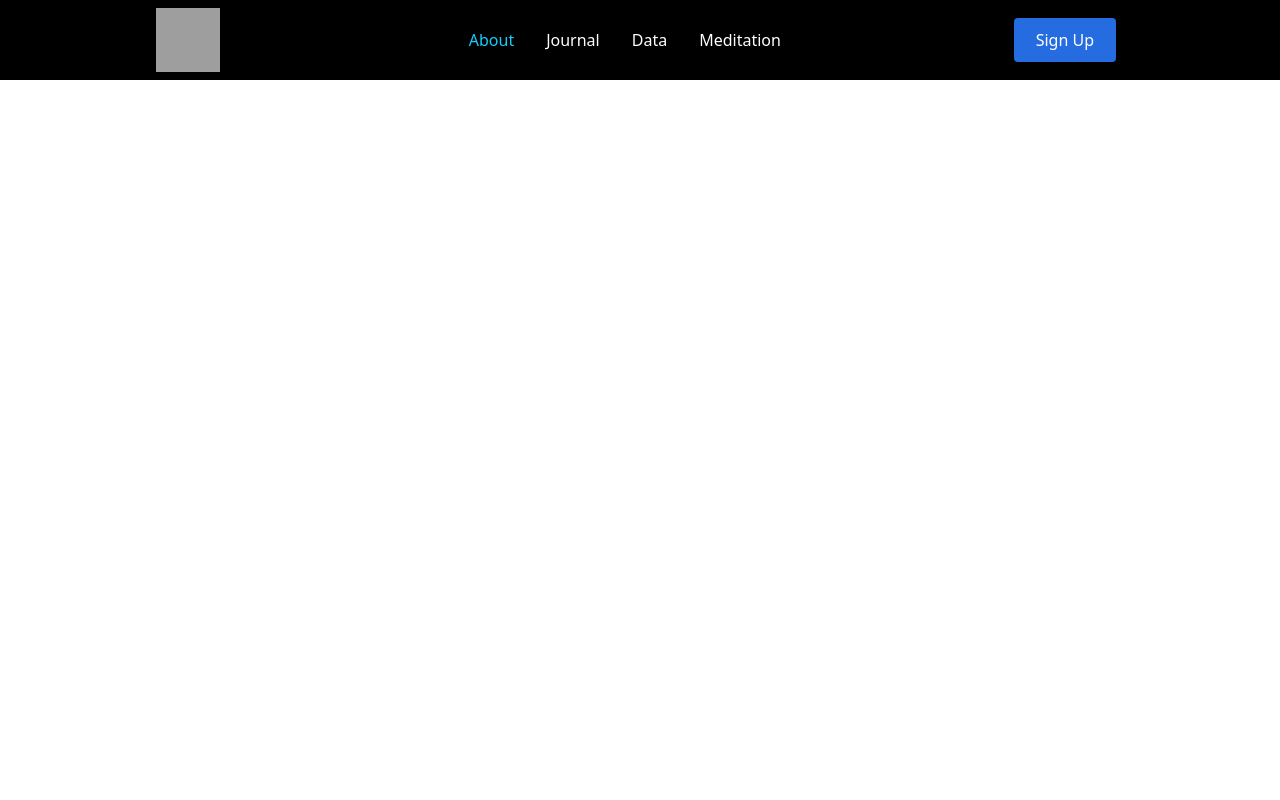
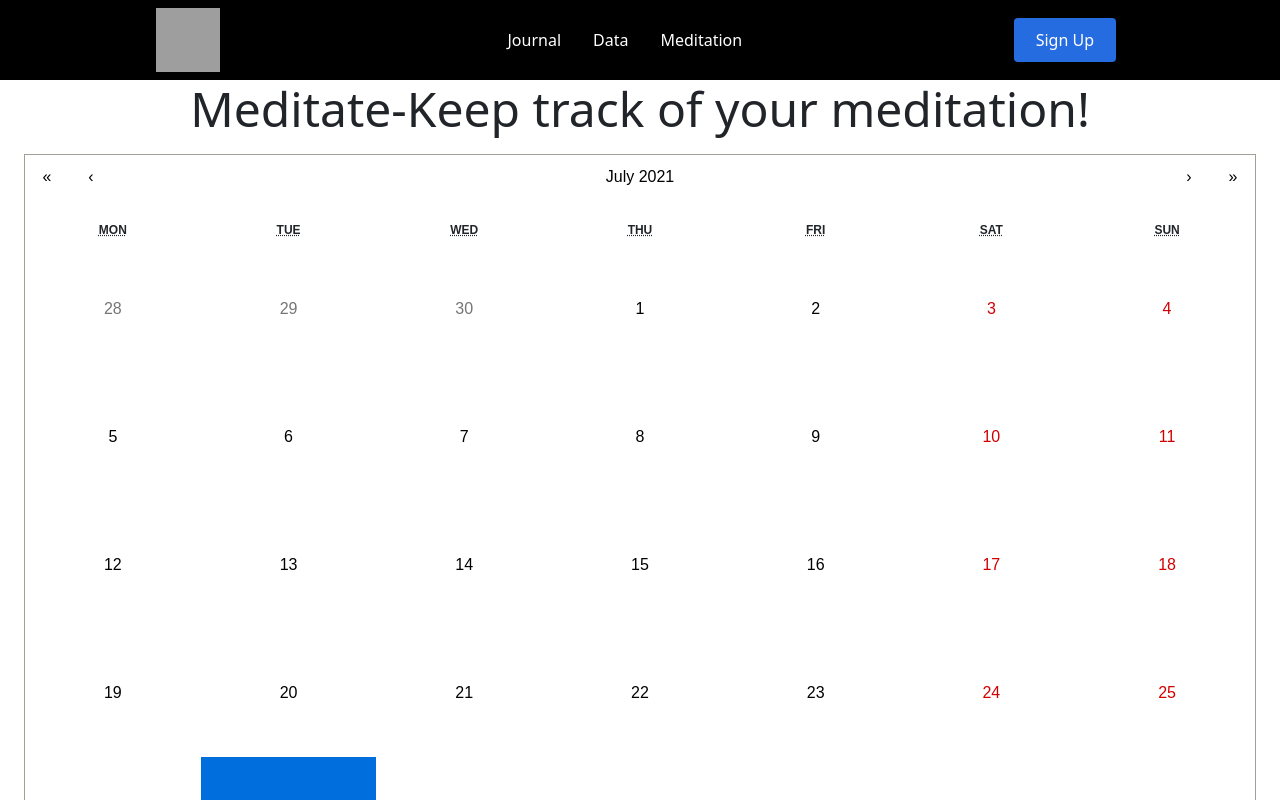
Before and after one commit to NitishGourishetty/UnboundPrototype, a React (Create React App) app: page /about in a window 1280 px wide. Shown: the top 800 px of the page. Built offline with nearby package versions, Linux system fonts and the light colour scheme; grey boxes are pictures that could not be loaded.

Commit message:
Added random calendar for Meditation

```diff
--- a/package.json
+++ b/package.json
@@ -9,10 +9,13 @@
     "@testing-library/jest-dom": "^5.14.1",
     "@testing-library/react": "^11.2.7",
     "@testing-library/user-event": "^12.8.3",
+    "@zach.codes/react-calendar": "^0.3.0",
     "bootstrap": "^5.0.2",
+    "date-fns": "^2.23.0",
     "mdbreact": "^5.1.0",
     "react": "^17.0.2",
     "react-bootstrap": "^2.0.0-beta.4",
+    "react-calendar": "^3.4.0",
     "react-confetti": "^6.0.1",
     "react-dom": "^17.0.2",
     "react-icons": "^4.2.0",
--- a/src/App.js
+++ b/src/App.js
@@ -4,6 +4,8 @@ import MainNavigation from "./NavBar/MainNavigation";
 import Journal from "./Journal/Journal";
 import PreviousJournals from "./Journal/PreviousJournals";
 import Data from "./Data/Data";
+import Meditation from "./Meditation/Meditation";
+
 
 
 const App = () => {
@@ -16,7 +18,7 @@ const App = () => {
         </Route>
 
         <Route path="/about" exact>
-
+          <Meditation/>
         </Route>
 
         <Route path="/journal" exact>
--- /dev/null
+++ b/src/Meditation/Meditation.css
@@ -0,0 +1,8 @@
+.Calendar {
+    width: 100rem;
+    height: 50rem;
+}
+
+.react-calendar__tile {
+    height: 128px;
+}
--- /dev/null
+++ b/src/Meditation/Meditation.js
@@ -0,0 +1,27 @@
+import React, {useState} from "react";
+import Calendar from 'react-calendar'
+import 'react-calendar/dist/Calendar.css';
+import './Meditation.css'
+import {Container} from "@material-ui/core";
+
+
+
+
+const Meditation = () => {
+    const [value, onChange] = useState(new Date());
+
+    return (
+        <Container >
+            <h1 className="text-lg-center display-5">Meditate-Keep track of your meditation!</h1>
+            <div className="mt-3">
+                <Calendar className="Calendar"
+                          onChange={onChange}
+                          value={value}
+                />
+            </div>
+        </Container>
+    );
+
+}
+
+export default Meditation;
--- a/src/NavBar/MainNavigation.js
+++ b/src/NavBar/MainNavigation.js
@@ -17,9 +17,6 @@ const Navbar = () => {
                 </NavLink>
                 <Bars />
                 <NavMenu>
-                    <NavLink to='/about' activeStyle>
-                        About
-                    </NavLink>
                     <NavLink to='/journal' activeStyle>
                         Journal
                     </NavLink>
--- a/src/index.js
+++ b/src/index.js
@@ -1,9 +1,11 @@
 import React from 'react';
 import ReactDOM from 'react-dom';
+
 
 import './index.css';
 import App from './App';
 import 'bootstrap/dist/css/bootstrap.min.css';
+
 
 ReactDOM.render(<App />, document.getElementById('root'));
 
--- a/src/shared/FormElements/TextAreaPage.js
+++ b/src/shared/FormElements/TextAreaPage.js
@@ -23,7 +23,6 @@ const TextareaPage = () => {
                 <Button type="submit" variant="outline-info">Log</Button>{' '}
                 <Button variant="outline-secondary">
                     <Link variant="outline-secondary" className="link colorgray" to="/data">Data</Link>
-
                 </Button>{' '}
                 <Button variant="outline-primary" >
                     <Link className="link" to="/journal/previous">Previous Entries</Link>
```
Also changed, not shown: 1 other file (tests, documents, lock files or other folders).
